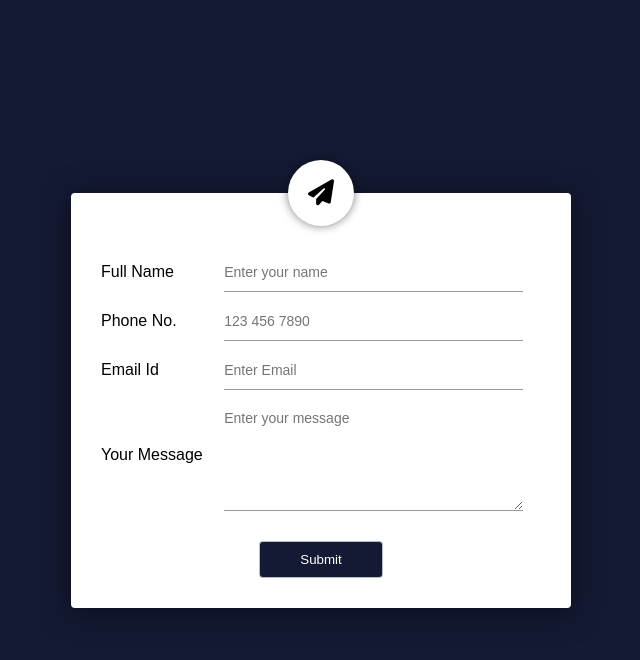
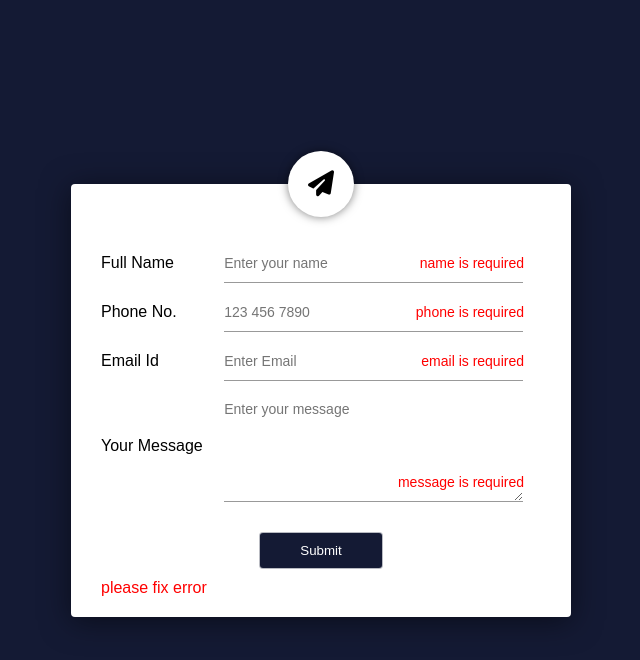
Before and after one commit to Cheris-Quessou/FormValidation, a plain HTML site: page index.html in a window 1280 px wide. Shown: the whole page, without its empty margins (319-959 px from the left). Drawn offline with Linux system fonts and the light colour scheme.

Commit message:
Added more code

```diff
--- a/index.html
+++ b/index.html
@@ -14,24 +14,29 @@
             <div class="input-group">
                 <label>Full Name</label>
                 <input type="text" placeholder="Enter your name">
+                <span id="name-error">name is required</span>
             </div>
 
             <div class="input-group">
                 <label>Phone No. </label>
                 <input type="tel" placeholder="123 456 7890">
+                <span id="phone-error">phone is required</span>
             </div>
 
             <div class="input-group">
                 <label>Email Id</label>
                 <input type="email" placeholder="Enter Email">
+                <span id="email-error">email is required</span>
             </div>
 
             <div class="input-group">
                 <label>Your Message</label>
                 <textarea rows="5" placeholder="Enter your message"></textarea>
+                <span id="message-error">message is required</span>
             </div>
 
-        <button>Submit</button>
+            <button>Submit</button>
+            <span id="submit-error">please fix error</span>
         </form>
     </div>
 </body>
--- a/script.js
+++ b/script.js
@@ -0,0 +1,5 @@
+var nameError = document.getElementById('name-error');
+var phoneError = document.getElementById('phone-error');
+var emailError = document.getElementById('email-error');
+var messageError = document.getElementById('message-error');
+var submitError = document.getElementById('submit-error');
--- a/style.css
+++ b/style.css
@@ -59,11 +59,11 @@
     font-size: 16px;
 }
 
-::placeholder{
+::placeholder {
     font-size: 14px;
 }
 
-form button{
+form button {
     background: #141a34;
     color: #fff;
     border-radius: 4px;
@@ -74,3 +74,15 @@ form button{
     display: block;
     margin: 30px auto 10px;
 }
+
+.input-group span {
+    position: absolute;
+    bottom: 12px;
+    right: 17px;
+    font-size: 14px;
+    color: red;
+}
+
+#submit-error {
+    color: red;
+}
```
